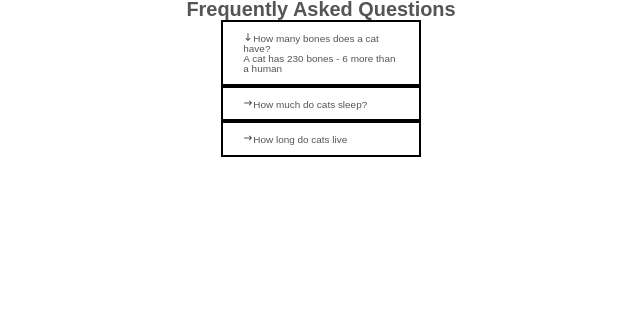
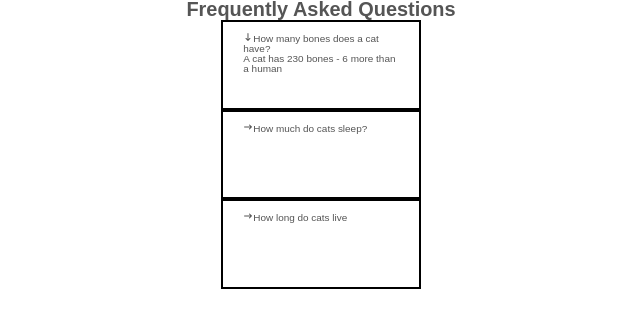
Before and after one commit to deltam3/frontendeval, a React (Vite) app in the folder Easy/1_FAQComponent/tsversion/: page / in a window 1280 px wide. Shown: the top 328 px of the page, without its empty margins (319-959 px from the left). Built offline with nearby package versions, Linux system fonts and the light colour scheme.

Commit message:
finished basic functionality

```diff
--- a/Easy/1_FAQComponent/tsversion/src/components/FAQItem.tsx
+++ b/Easy/1_FAQComponent/tsversion/src/components/FAQItem.tsx
@@ -12,6 +12,7 @@ type Props = {
 
 const FAQItem = (props: Props) => {
   const ItemBox = styled.div`
+    height: 9rem;
     width: 20rem;
     border: 2px solid black;
     padding: 1rem 2rem;
@@ -19,7 +20,7 @@ const FAQItem = (props: Props) => {
 
   const thisId = props.item.id;
 
-  const handleClick: (e) => void = (e) => {
+  const handleClick: () => void = () => {
     const result = props.items.map((item) => {
       if (item.id === thisId) {
         return { ...item, isOpen: !item.isOpen };
```
